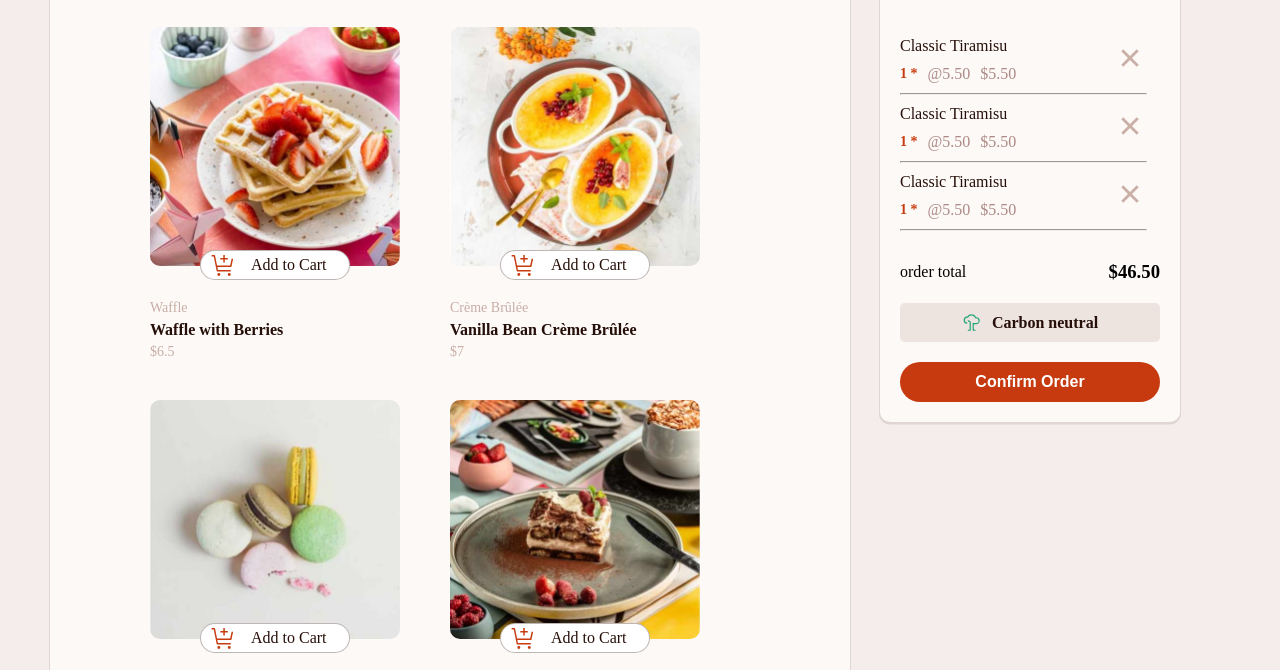
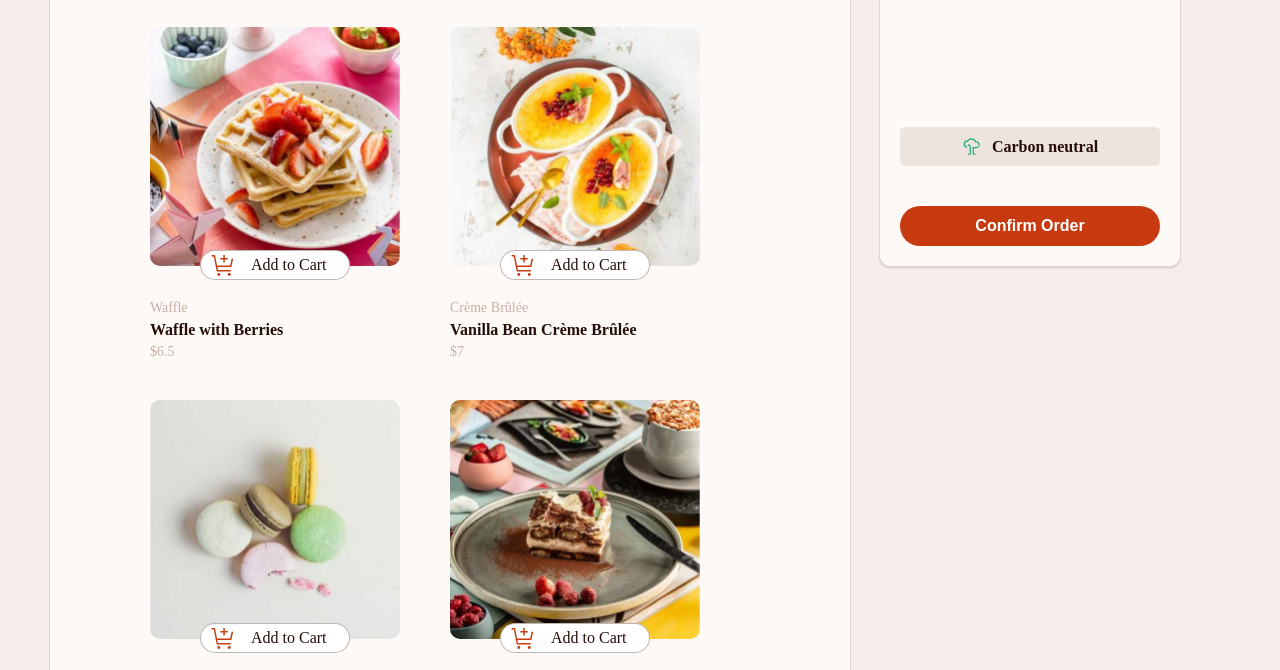
Before and after one commit to EddyKilonzo/products-list, a plain HTML site: page index.html in a window 1280 px wide. Shown: the part 100-770 px from the top of the page. Drawn offline with Linux system fonts and the light colour scheme.

Commit message:
[added]: cart section

```diff
--- a/index.html
+++ b/index.html
@@ -96,13 +96,13 @@
 
     </div>
 
-    <div class="sidebar">
+    <div  class="sidebar">
 
       <h2>Your cart</h2>
 
-      <div class="orders">
+      <div id="orders" class="orders">
 
-        <div class="order">
+        <!-- <div class="order">
 
           <div class="calculation">
             <div class="name">
@@ -119,11 +119,11 @@
             <img src="./assets/images/icon-remove-item.svg" alt="">
           </div>
 
-        </div>
+        </div> -->
 
-        <hr>
+        <!-- <hr> -->
 
-        <div class="order">
+        <!-- <div class="order">
 
           <div class="calculation">
             <div class="name">
@@ -140,11 +140,11 @@
             <img src="./assets/images/icon-remove-item.svg" alt="">
           </div>
 
-        </div>
+        </div> -->
 
-        <hr>
+        <!-- <hr> -->
 
-        <div class="order">
+        <!-- <div class="order">
 
           <div class="calculation">
             <div class="name">
@@ -158,29 +158,30 @@
           </div>
 
           <div class="remove">
-            <img src="./assets/images/icon-remove-item.svg" alt="">
+            <img id="remove" src="./assets/images/icon-remove-item.svg" alt="">
           </div>
 
-        </div>
+        </div> -->
 
-        <hr>
+        <!-- <hr> -->
 
 
-        <div class="total">
-          <p>order total</p>
-          <h3>$46.50</h3>
-        </div>
 
-        <div class="carbon">
-          <img src="./assets/images/icon-carbon-neutral.svg" alt="">
-          <p>Carbon neutral</p>
-        </div>
-
-
-          <button>Confirm Order</button>
 
 
       </div>
+      <div id="total" class="total">
+        <p></p>
+        <h3></h3>
+      </div>
+
+      <div class="carbon">
+        <img src="./assets/images/icon-carbon-neutral.svg" alt="">
+        <p>Carbon neutral</p>
+      </div>
+
+
+      <button>Confirm Order</button>
 
 
 
```
